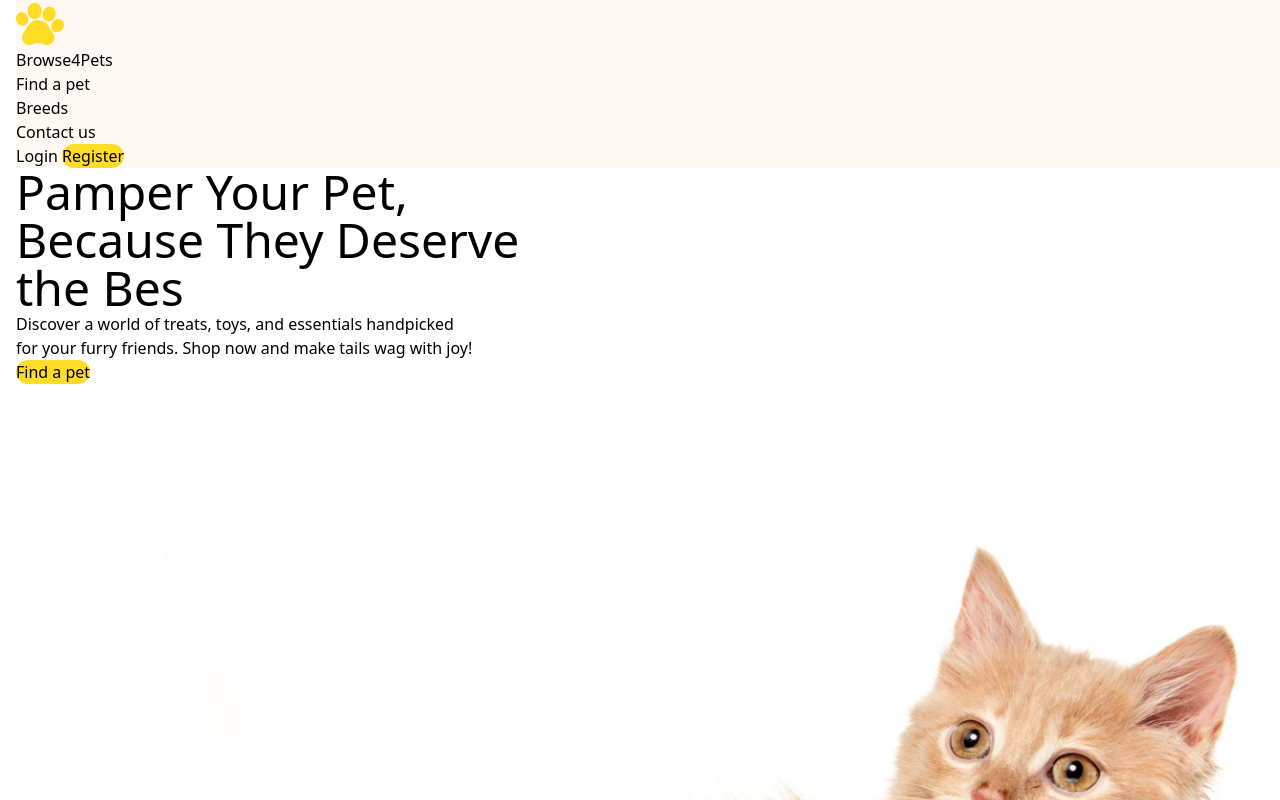
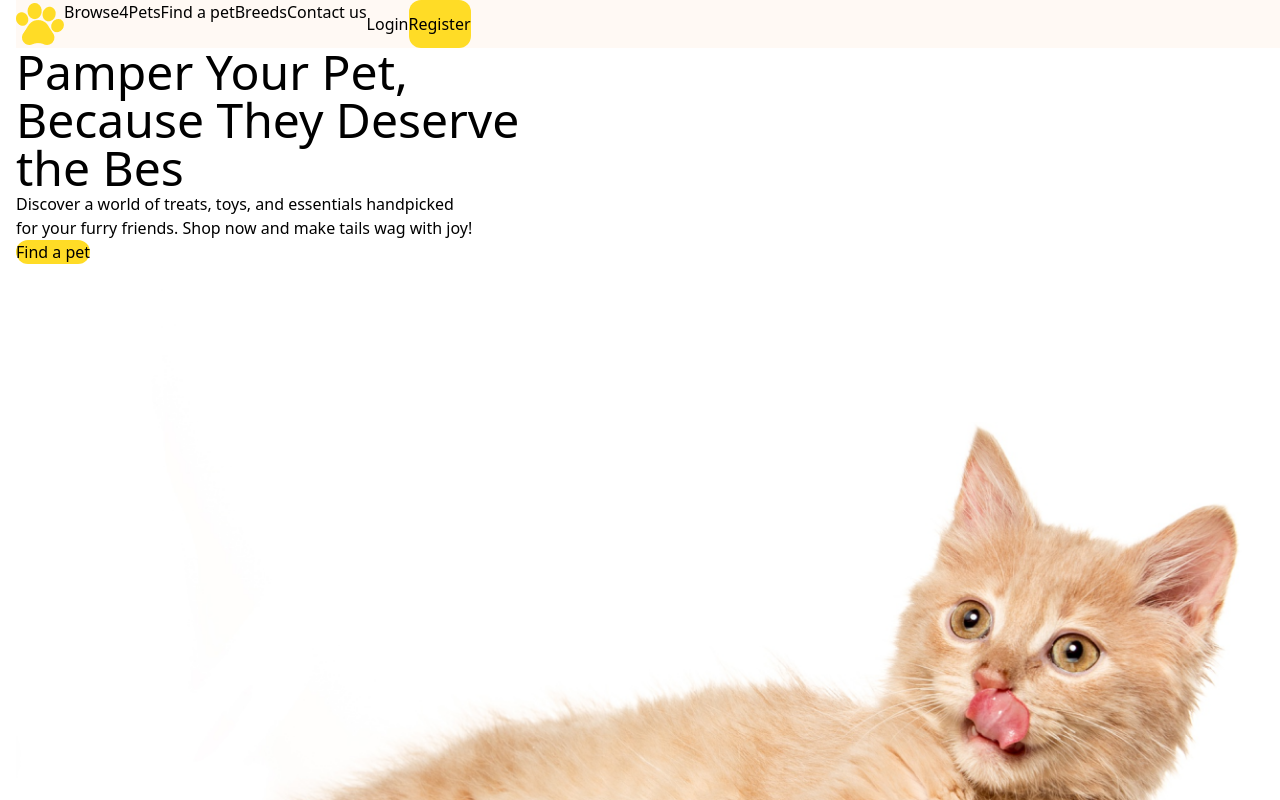
Before and after one commit to konica4403/assignment-for-konica, a plain HTML site: page index.html in a window 1280 px wide. Shown: the top 800 px of the page. Drawn offline with nearby package versions, Linux system fonts and the light colour scheme.

Commit message:
assignment for konica added images and logo with html

```diff
--- a/index.html
+++ b/index.html
@@ -10,7 +10,8 @@
 <body>
     <header class="bg-white pl-4">
 <nav class="bg-[#FFF9F4]">
-<div class="container">
+<div class="container flex">
+
     <div>
         <img src="images/logo-header.png"alt="">
     </div>
@@ -18,7 +19,7 @@
     <div class="Find a pet">Find a pet</div>
     <div class="Breeds">Breeds</div>
     <div class="Contact us">Contact us</div>
-    <div class=" "></div>
+
     <button>Login</button>
     <button class="bg-[#FFDC26] rounded-xl">Register</button>
 
```
